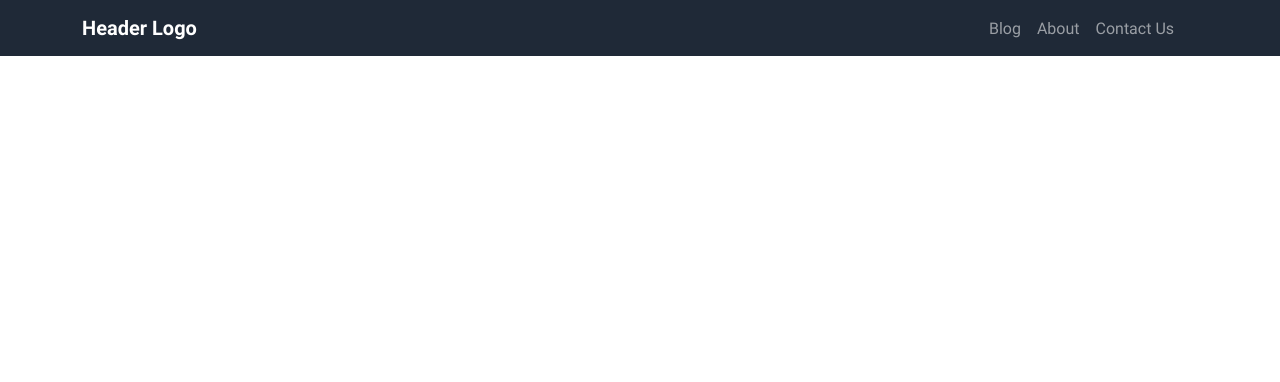
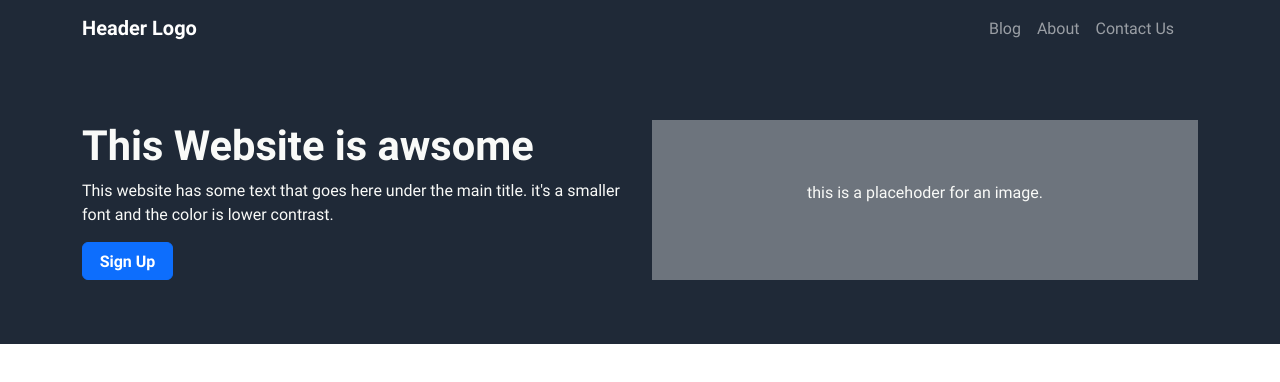
Before and after one commit to peimanhp/Odin-landing-page-with-bootstrap, a plain HTML site: page index.html in a window 1280 px wide. Drawn offline with Linux system fonts and the light colour scheme.

Commit message:
header completed

```diff
--- a/index.html
+++ b/index.html
@@ -45,6 +45,33 @@
                 </div>
             </div>
         </nav>
+        <div class="bg-mybackcolor">
+            <div class="container py-5">
+                <div class="row">
+                    <div class="col-sm-12 col-md-6 my-3">
+                        <div class="title-image">
+                            <h1>This Website is awsome</h1>
+                            <div class="expression">
+                                <p class="expression">
+                                    This website has some text that goes here under the main title. it's a smaller font
+                                    and the
+                                    color is
+                                    lower contrast.
+                                </p>
+                            </div>
+                            <div class="d-grid col-2">
+                                <button class="btn btn-primary text-nowrap text-bold" type="button">Sign Up</button>
+                            </div>
+                        </div>
+                    </div>
+                    <div class="col-sm-12 col-md-6 my-3">
+                        <div class="h-100 place-holder d-flex justify-content-center align-items-center">
+                            <p class="text-center">this is a placehoder for an image.</p>
+                        </div>
+                    </div>
+                </div>
+            </div>
+        </div>
     </header>
     <main>
 
--- a/style.css
+++ b/style.css
@@ -23,7 +23,7 @@
 }
 
 * {
-  font-family: roboto;
+  font-family: roboto, Arial, Helvetica, sans-serif;
   font-size: 16px;
   text-decoration: none;
 }
@@ -51,6 +51,23 @@ header nav div div div ul li a {
   text-decoration: none;
 }
 
+header div div div div {
+  color: var(--hf-text-color);
+}
+.place-holder {
+  background-color: #6d747d;
+}
+
+h1 {
+  font-family: roboto-bold;
+  font-size: 2.6em;
+  color: var(--hf-text-color);
+}
+
+.text-bold {
+  font-family: roboto-bold;
+}
+
 a:hover {
   color: white;
 }
```
